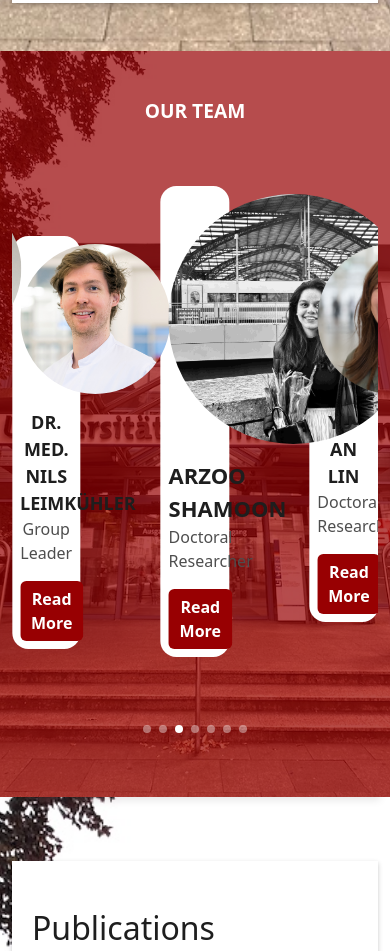
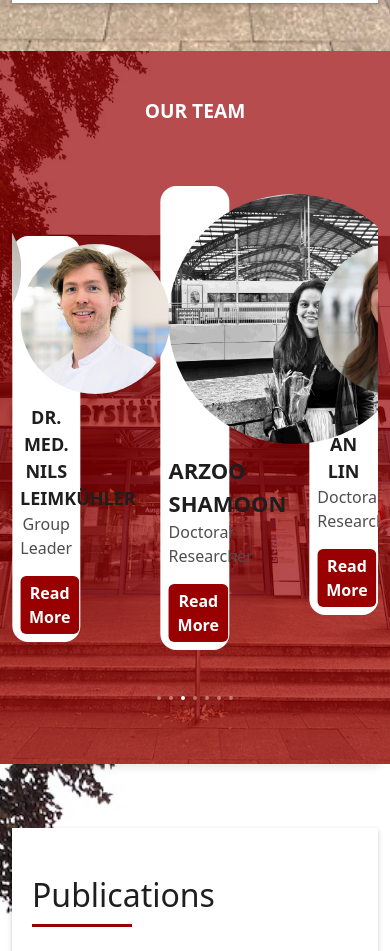
Before and after one commit to LeimkuehlerLab/leimkuehlerlab.github.io, a plain HTML site: page index.html in a window 390 px wide. Shown: the part 2327-3278 px from the top of the page. Drawn offline with nearby package versions, Linux system fonts and the light colour scheme.

Commit message:
Update style.css

```diff
--- a/assets/css/style.css
+++ b/assets/css/style.css
@@ -1006,9 +1006,9 @@ a:hover {
 /* Team Box Styling */
 .Team-box {
   background-color: #fff;
-  padding: 2rem 1.3rem;
+  padding: 1.5rem; /* Adjusted for mobile */
   border-radius: 1rem;
-  margin-bottom: 3rem;
+  margin-bottom: 2rem; /* Reduced margin for mobile */
   text-align: center;
 }
 
@@ -1017,24 +1017,24 @@ a:hover {
   color: #1e1e1e;
   text-transform: uppercase;
   font-weight: 600;
-  margin: 15px 0 0 0;
+  margin-top: 10px; /* Adjusted margin */
   display: block;
-  font-size: 20px;
+  font-size: 18px; /* Reduced font size for mobile */
 }
 
 .Team-box .rm-btn {
   background-color: #980002;
   color: #fff;
-  padding: 8px 20px;
+  padding: 6px 15px; /* Adjusted padding for mobile */
   font-weight: 600;
 }
 
 .Team-box .comit {
-  font-size: 2rem;
+  font-size: 1.5rem; /* Adjusted for mobile */
   color: #0078ff;
   background-color: #fff;
-  width: 52px;
-  height: 52px;
+  width: 40px; /* Reduced size for mobile */
+  height: 40px;
   display: block;
   margin: 0 auto;
   border-radius: 50%;
@@ -1042,18 +1042,18 @@ a:hover {
 }
 
 .team-member-info {
-  display: none;
+  display: none; /* Ensure hidden if not used */
 }
 
 /* Swiper Pagination */
 .swiper-pagination {
-  margin-top: 20px;
+  margin-top: 10px; /* Reduced margin for mobile */
   position: relative;
 }
 
 .swiper-pagination .swiper-pagination-bullet {
-  width: 12px;
-  height: 12px;
+  width: 8px; /* Smaller pagination bullets */
+  height: 8px;
   background-color: rgba(255, 255, 255, 0.4);
   opacity: 1;
 }
@@ -1071,32 +1071,32 @@ a:hover {
 
   /* Adjust Team-box padding */
   .Team-box {
-    padding: 1rem; /* Reduced padding */
+    padding: 1rem; /* Further reduced padding */
   }
 
   /* Adjust author font size */
   .Team-box .author {
-    font-size: 18px; /* Slightly smaller font size */
+    font-size: 16px; /* Further reduced font size */
   }
 
   /* Adjust button size */
   .Team-box .rm-btn {
-    padding: 6px 15px; /* Reduced padding */
+    padding: 5px 10px; /* Further reduced padding */
   }
 
   /* Adjust team-member-info visibility if needed */
   .team-member-info {
-    display: block; /* Show on mobile if you need it visible */
+    display: block; /* Adjust if needed */
   }
 
   /* Adjust swiper pagination */
   .swiper-pagination {
-    bottom: 10px; /* Move pagination closer to the swiper container */
+    bottom: 5px; /* Adjust position for small screens */
   }
 
   .swiper-pagination .swiper-pagination-bullet {
-    width: 10px; /* Smaller pagination bullets */
-    height: 10px;
+    width: 6px; /* Smaller pagination bullets */
+    height: 6px;
   }
 }
 
@@ -1113,24 +1113,25 @@ a:hover {
 
   /* Further adjust author font size */
   .Team-box .author {
-    font-size: 16px; /* Smaller font size */
+    font-size: 14px; /* Even smaller font size */
   }
 
   /* Further adjust button size */
   .Team-box .rm-btn {
-    padding: 5px 10px; /* Minimal padding */
+    padding: 4px 8px; /* Minimal padding */
   }
 
   /* Adjust swiper pagination */
   .swiper-pagination {
-    bottom: 5px; /* Further adjust pagination position */
+    bottom: 0px; /* Further adjust pagination position */
   }
 
   .swiper-pagination .swiper-pagination-bullet {
-    width: 8px; /* Even smaller pagination bullets */
-    height: 8px;
+    width: 4px; /* Smallest pagination bullets */
+    height: 4px;
   }
 }
+
 
 
 /*--------------------------------------------------------------
```
